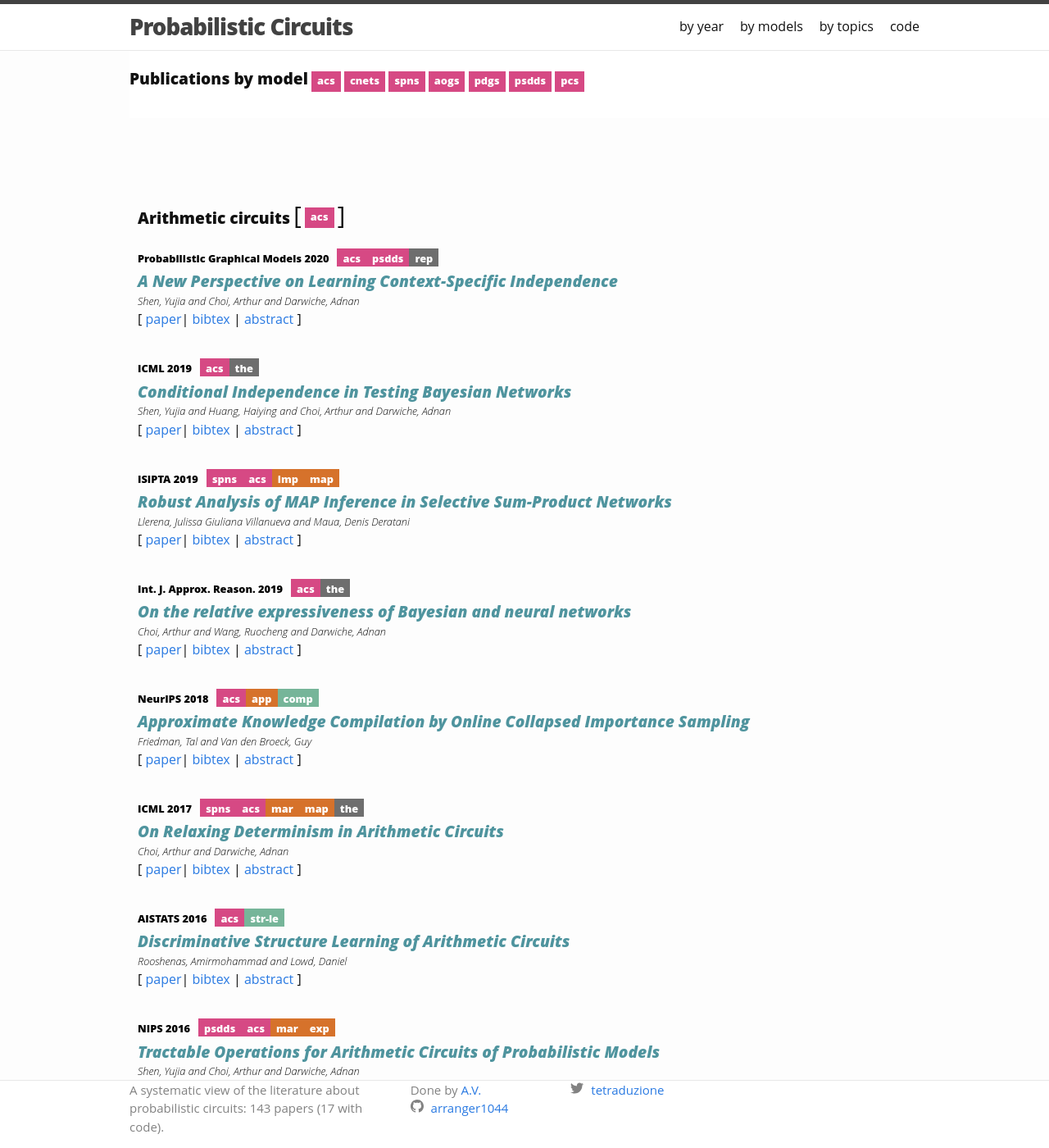
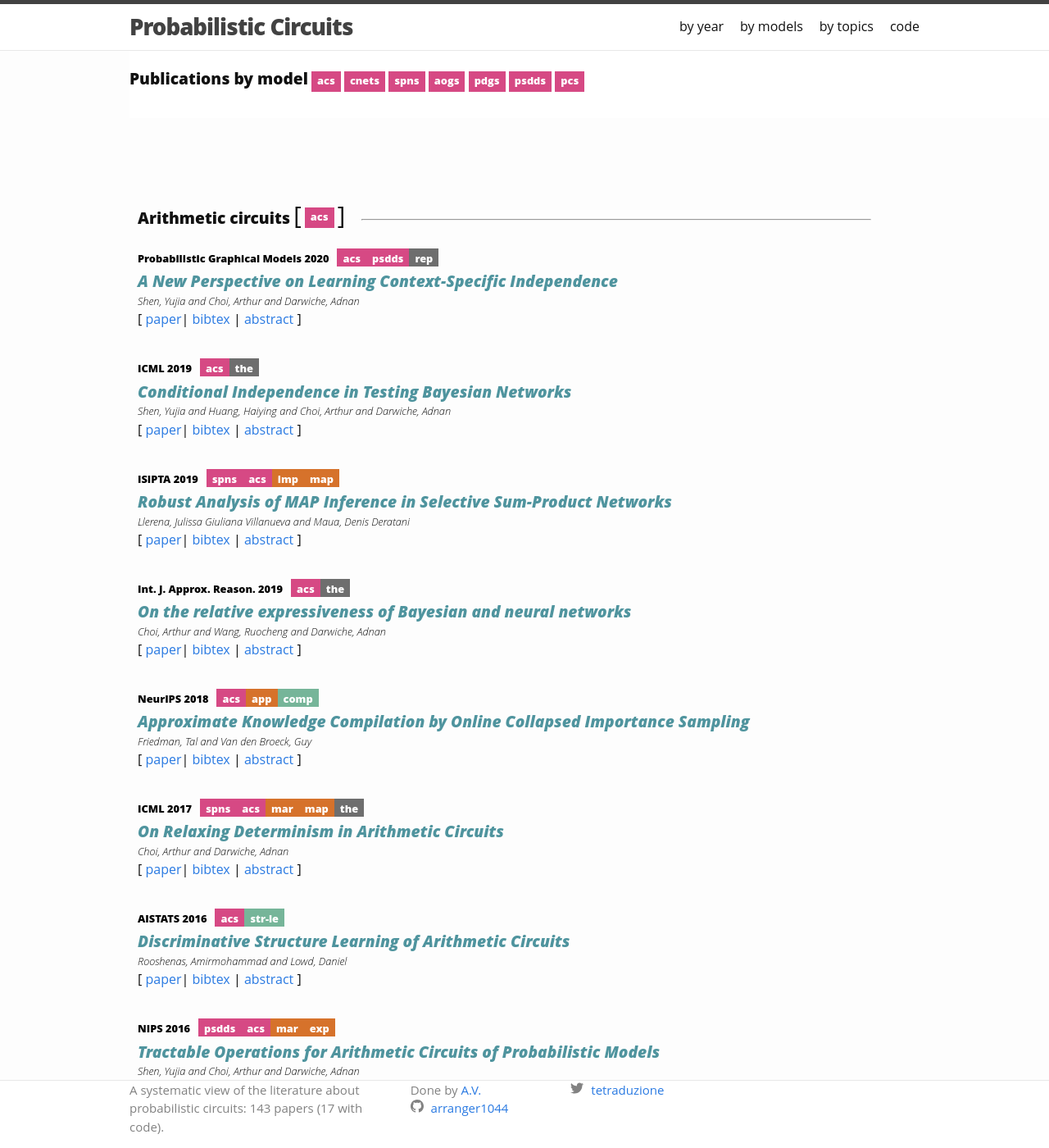
Before and after one commit to arranger1044/probabilistic-circuits, a Jekyll site: the page built from _pages/model.md, in a window 1280 px wide and 1400 px high. Shown: the whole window at 82% size. Built offline with Jekyll 4.4.1, drawn with Linux system fonts in a browser that asks for light colours; nearby versions of some CDN libraries.

Commit message:
Adding more spacing

```diff
--- a/_includes/topic.html
+++ b/_includes/topic.html
@@ -18,7 +18,7 @@
         else %} class="paper-list-heading" {% endif %}
         id="{{topic}}">{{topic_display}}</span> <span style="font-size:180%">[</span> <span class="{{topic_class}}
         header-link">{{
-        topic  }}</a></span> <span style="font-size:180%">]</span>
+        topic  }}</a></span> <span style="font-size:180%">]</span><hr class="topic-hr">
 {% endif %}
 
 <ul class="paper-list">
--- a/_sass/minima-spinaceto/_papers.scss
+++ b/_sass/minima-spinaceto/_papers.scss
@@ -479,6 +479,14 @@ pre, code{
     position: relative;
 }
 
+.topic-hr{
+    display: inline-block;
+    width: 65%;
+    margin-left:20px;
+    top: -4px;
+    position: relative;
+}
+
 .paper-list-heading.first-heading{
     display: inline;
     position: relative;
```
Also changed, not shown: _pages/code.md (+1 -1 lines).
